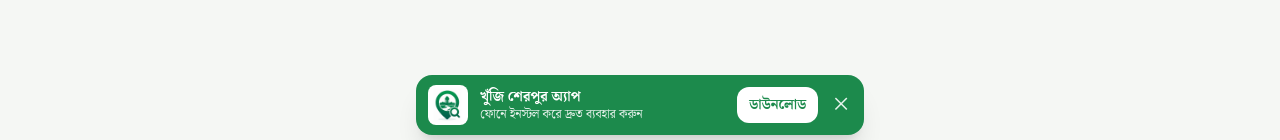
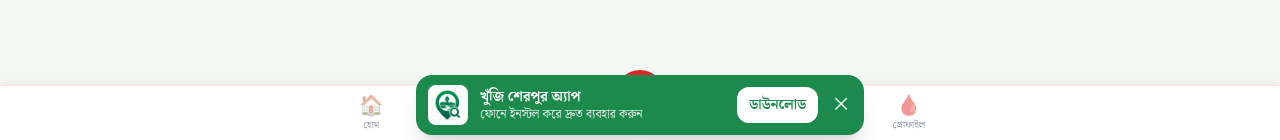
Before and after one commit to khujisherpur/khujisherpur-site, a Next.js app: page /blood/donors in a window 1280 px wide. Shown: the part 657-797 px from the top of the page. Built offline with nearby package versions, Linux system fonts and the light colour scheme; no server answers; the database is empty.

Commit message:
Update layout.js

```diff
--- a/app/layout.js
+++ b/app/layout.js
@@ -3,6 +3,7 @@ import MaintenanceGate from '../components/MaintenanceGate';
 import AutoPushPrompt from '../components/AutoPushPrompt';
 import Tracker from '../components/Tracker';
 import AppInstallBanner from '../components/AppInstallBanner';
+import BloodNav from '../components/BloodNav';
 import { SITE_URL, SITE_NAME, DEFAULT_OG_IMAGE } from '../lib/site';
 
 const TITLE = 'খুঁজি শেরপুর | শেরপুরে যা খুঁজছেন, এক জায়গায় খুঁজে নিন';
@@ -66,6 +67,7 @@ export default function RootLayout({ children }) {
       <body className="bg-paper text-ink font-sans antialiased">
                 <AppInstallBanner />
             <MaintenanceGate>{children}</MaintenanceGate>
+        <BloodNav />
         <AutoPushPrompt />
         <Tracker />
       </body>
```
